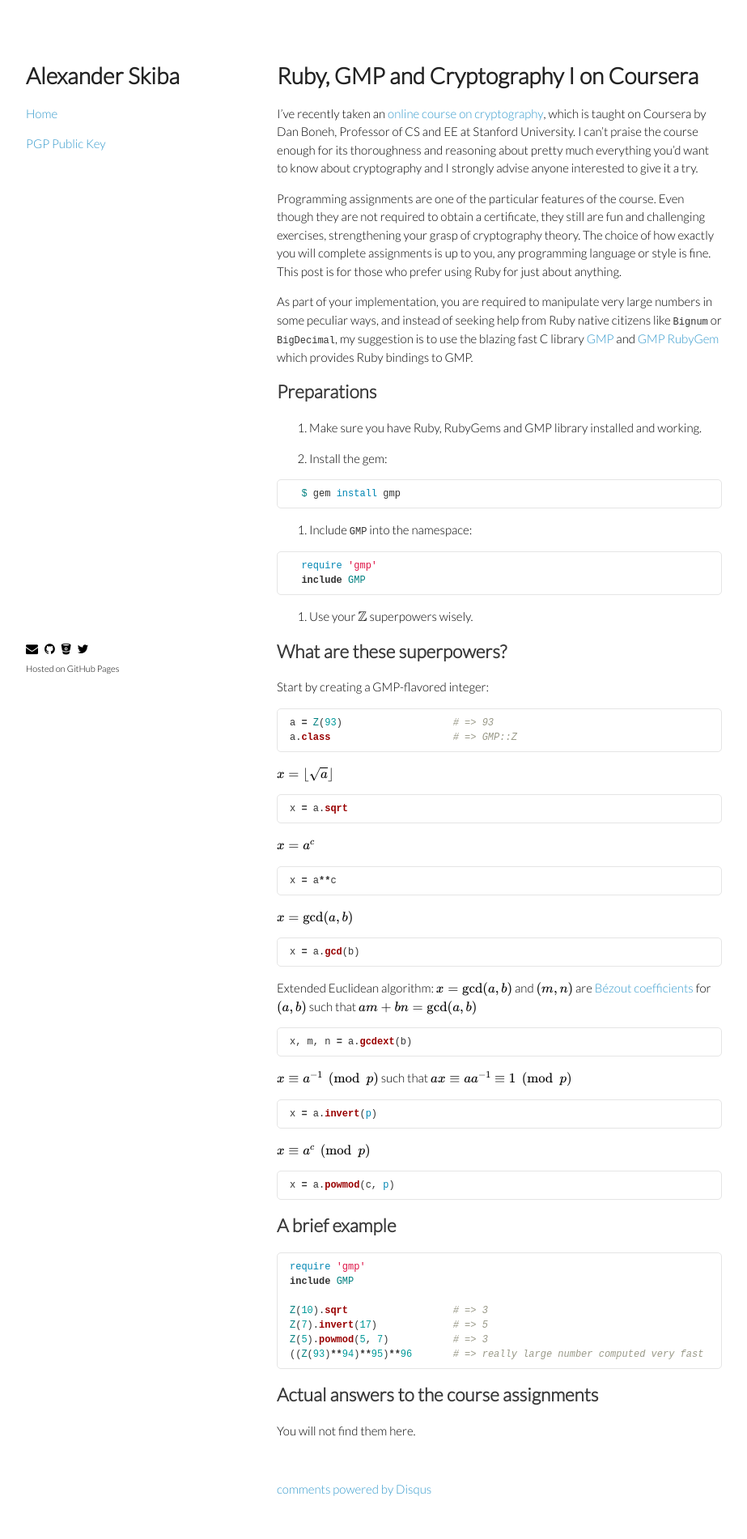
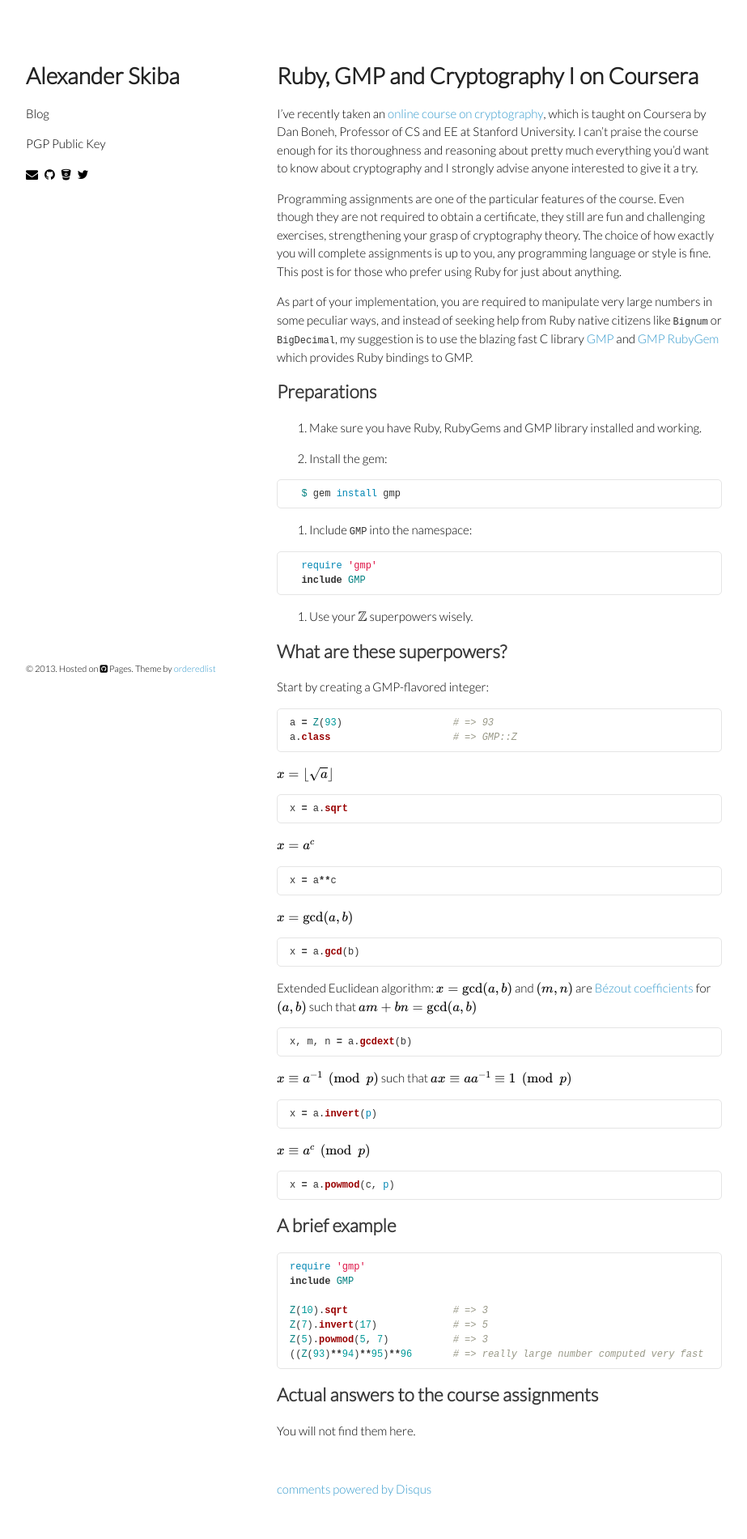
Before and after one commit to lacrosse/lacrosse.github.io, a Jekyll site: the page built from _posts/2013-11-01-ruby-gmp-and-cryptography-i-on-coursera.md, in a window 1280 px wide. Shown: the whole page at 81% size, without its empty margins (178-1101 px from the left). Built offline with Jekyll 4.4.1, drawn with Linux system fonts in a browser that asks for light colours; nearby versions of some CDN libraries; Markdown is read by kramdown in place of the engine named in the settings; formulas are drawn with MathJax 3; comment, search, counter and statistics services are not loaded.

Commit message:
Move social links

```diff
--- a/_includes/footer.html
+++ b/_includes/footer.html
@@ -1,9 +1,3 @@
 <footer>
-  <div class="menu">
-    <a href="mailto:lacrosse@maldoror.tk"><i class="fa fa-envelope"></i></a>
-    <a href="https://github.com/lacrosse"><i class="fa fa-github"></i></a>
-    <a href="https://bitbucket.org/lacrosse"><i class="fa fa-bitbucket"></i></a>
-    <a href="https://twitter.com/alexander_skiba"><i class="fa fa-twitter"></i></a>
-  </div>
-  <p><small>Hosted on GitHub Pages</small></p>
+  <p><small>&copy; 2013. Hosted on <i class="fa fa-github-square"></i> Pages. Theme by <a href="https://github.com/orderedlist" target="_blank">orderedlist</a></small></p>
 </footer>
--- a/_layouts/default.html
+++ b/_layouts/default.html
@@ -8,8 +8,14 @@
     <div class="wrapper">
       <header>
         <h1>Alexander Skiba</h1>
-        <p><a href="/">Home</a></p>
-        <p><a href="/pgp">PGP Public Key</a></p>
+        <p class="menu"><a href="/">Blog</a></p>
+        <p class="menu"><a href="/pgp">PGP Public Key</a></p>
+        <p class="menu">
+          <a href="mailto:skiba-alex@ya.ru"><i class="fa fa-envelope"></i></a>
+          <a href="https://github.com/lacrosse" target="_blank"><i class="fa fa-github"></i></a>
+          <a href="https://bitbucket.org/lacrosse" target="_blank"><i class="fa fa-bitbucket"></i></a>
+          <a href="https://twitter.com/alexander_skiba" target="_blank"><i class="fa fa-twitter"></i></a>
+        </p>
       </header>
       <section>
         {{ content }}
```
Also changed, not shown: index.md (+1 -1 lines).
